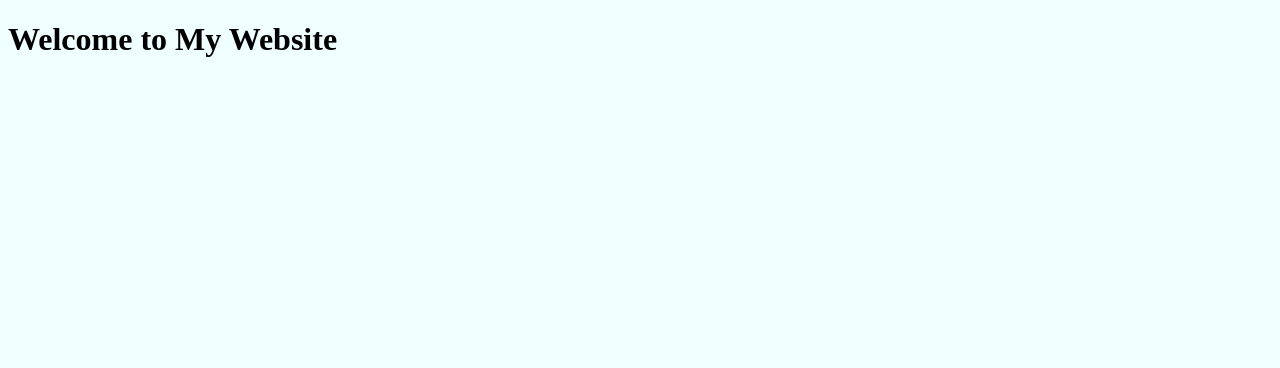
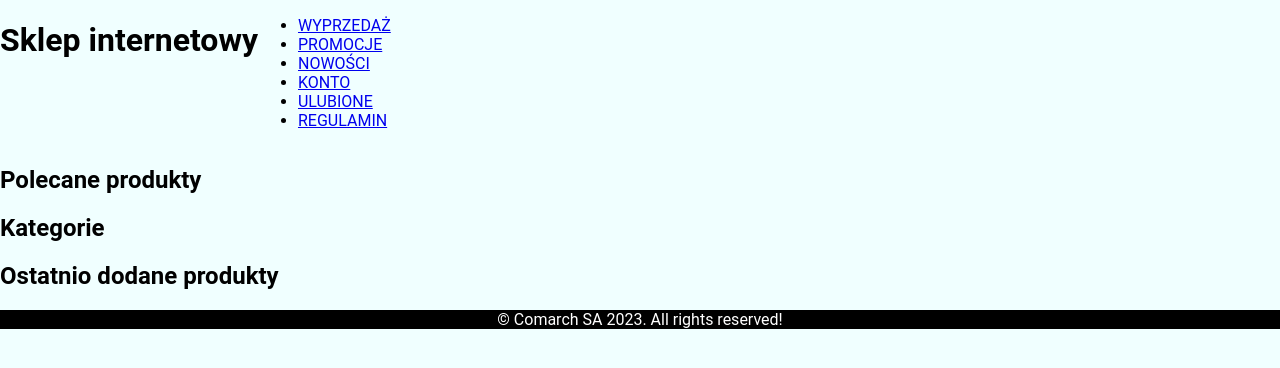
Before and after one commit to Tuxuy3Dom/shop-kianit, a plain HTML site: page index.html in a window 1280 px wide. Drawn offline with Linux system fonts and the light colour scheme.

Commit message:
Second add to project files and folders

```diff
--- /dev/null
+++ b/css/style.css
@@ -0,0 +1,25 @@
+body {
+    background-color: azure;
+    font-weight: 400;
+    font-family: Roboto;
+    font-size: 18;
+    margin: 0;
+    padding: 0;
+}
+
+nav {
+    display: inline-block;
+}
+
+.navigation {
+    display: flex;
+}
+
+footer p{
+    text-align: center;
+    color: white;
+}
+
+.reserved {
+    background-color: black;
+}
--- a/index.html
+++ b/index.html
@@ -4,14 +4,55 @@
     <meta charset="UTF-8">
     <meta name="viewport" content="width=device-width, initial-scale=1.0">
     <meta http-equiv="X-UA-Compatible" content="ie=edge">
-    <title>My Website</title>
-    <link rel="stylesheet" href="./style.css">
-    <link rel="icon" href="./favicon.ico" type="image/x-icon">
+    <title>Kianit Sp. z. o. o.</title>
+    <link rel="stylesheet" href="css/style.css">
+    <link rel="icon" href="favicon/favicon.png" type="image/x-icon">
   </head>
   <body>
+    <!-- Nawigation main page -->
+    <header>
+      <div class="navigation">
+        <h1>Sklep internetowy</h1>
+        <nav>
+          <ul>
+            <li><a href="#">WYPRZEDAŻ</a></li>
+            <li><a href="#">PROMOCJE</a></li>
+            <li><a href="#">NOWOŚCI</a></li>
+            <li><a href="#">KONTO</a></li>
+            <li><a href="#">ULUBIONE</a></li>
+            <li><a href="#">REGULAMIN</a></li>
+          </ul>
+        </nav>
+      </div>
+
+    </header>
+
+    <!-- Content section main page -->
     <main>
-        <h1>Welcome to My Website</h1>
+      <section id="featured-products">
+        <h2>Polecane produkty</h2>
+        <!-- tu można umieścić listę polecanych produktów -->
+      </section>
+
+      <section id="categories">
+        <h2>Kategorie</h2>
+        <!-- tu można umieścić listę kategorii produktów -->
+      </section>
+
+      <section id="recent-products">
+        <h2>Ostatnio dodane produkty</h2>
+        <!-- tu można umieścić listę ostatnio dodanych produktów -->
+      </section>
     </main>
-	<script src="index.js"></script>
+
+    <!-- Footer section -->
+    <footer class="footer">
+      <div class="container">
+        <div class="reserved">
+          <p>&copy; Comarch SA 2023. All rights reserved!</p>
+        </div>
+      </div>
+    </footer>
+	<script src="/js/index.js"></script>
   </body>
 </html>
--- a/style.css
+++ /dev/null
@@ -1,3 +0,0 @@
-body {
-    background-color: azure;
-}
```
Also changed, not shown: favicon/favicon.png (added), js/index.js (added).
